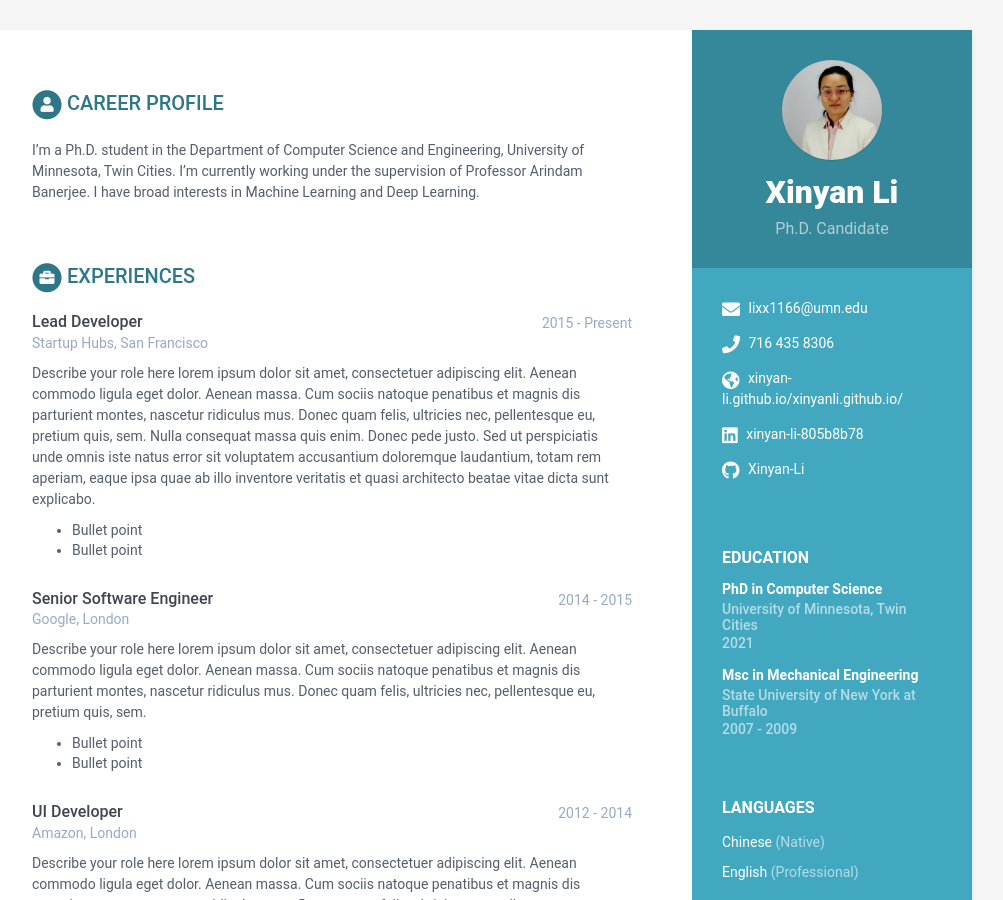
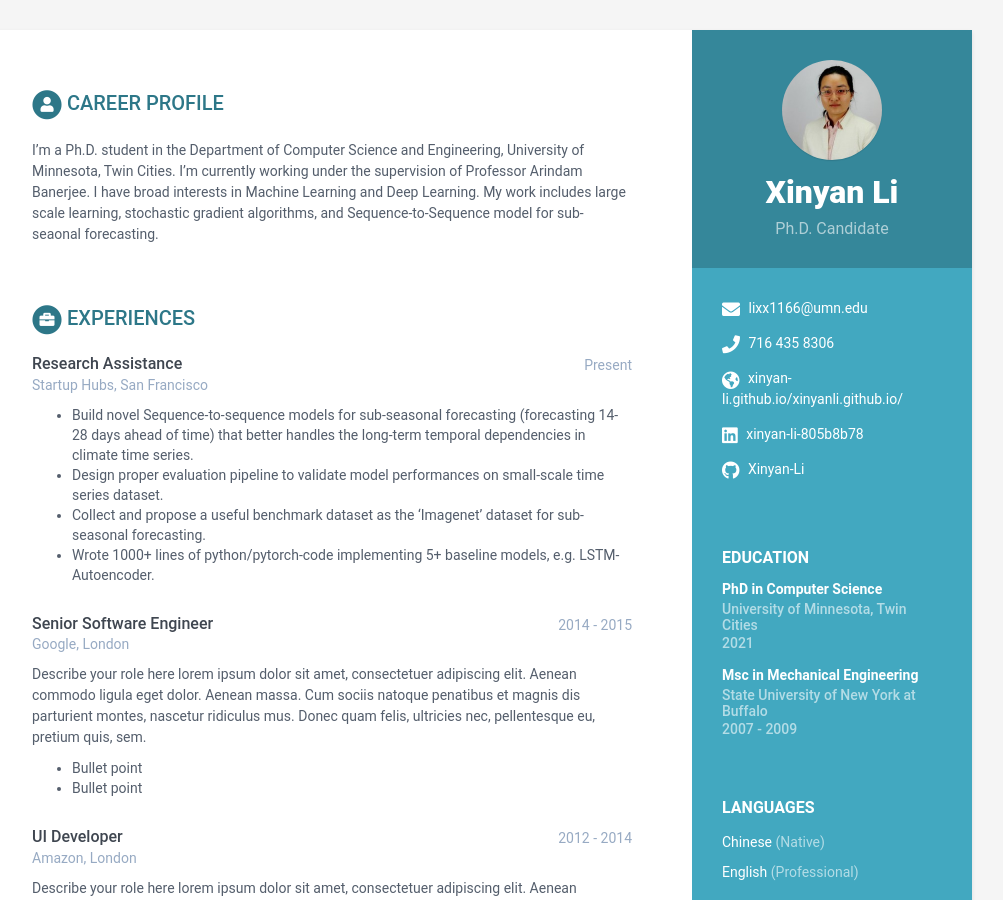
Before and after one commit to Xinyan-Li/xinyanli.github.io, a Jekyll site: the page built from index.html, in a window 1280 px wide and 900 px high. Shown: the whole window, without its empty margins (168-1171 px from the left). Built offline with Jekyll 4.4.1, drawn with Linux system fonts in a browser that asks for light colours.

Commit message:
Update data.yml

```diff
--- a/_data/data.yml
+++ b/_data/data.yml
@@ -44,6 +44,8 @@ career-profile:
       I'm a Ph.D. student in the Department of Computer Science and Engineering,
       University of Minnesota, Twin Cities.  I'm currently working under the supervision of
       Professor Arindam Banerjee. I have broad interests in Machine Learning and Deep Learning.
+      My work includes large scale learning, stochastic gradient algorithms, and Sequence-to-Sequence
+      model for sub-seaonal forecasting.
 
 education:
     - degree: PhD in Computer Science
@@ -73,22 +75,15 @@ education:
           - Bullet point
 
 experiences:
-    - role: Lead Developer
-      time: 2015 - Present
+    - role: Research Assistance
+      time: Present
       company: Startup Hubs, San Francisco
       details: |
-        Describe your role here lorem ipsum dolor sit amet, consectetuer
-        adipiscing elit. Aenean commodo ligula eget dolor. Aenean massa.
-        Cum sociis natoque penatibus et magnis dis parturient montes,
-        nascetur ridiculus mus. Donec quam felis, ultricies nec,
-        pellentesque eu, pretium quis, sem. Nulla consequat massa quis
-        enim. Donec pede justo. Sed ut perspiciatis unde omnis iste natus
-        error sit voluptatem accusantium doloremque laudantium, totam rem
-        aperiam, eaque ipsa quae ab illo inventore veritatis et quasi
-        architecto beatae vitae dicta sunt explicabo.
-
-          - Bullet point
-          - Bullet point
+        - Build novel Sequence-to-sequence models for sub-seasonal forecasting (forecasting 14-28 days ahead of time)
+        that better handles the long-term temporal dependencies in climate time series.
+        - Design proper evaluation pipeline to validate model performances on small-scale time series dataset.
+        - Collect and propose a useful benchmark dataset as the ‘Imagenet’ dataset for sub-seasonal forecasting.
+        - Wrote 1000+ lines of python/pytorch-code implementing 5+ baseline models, e.g. LSTM-Autoencoder.
 
     - role: Senior Software Engineer
       time: 2014 - 2015
```
